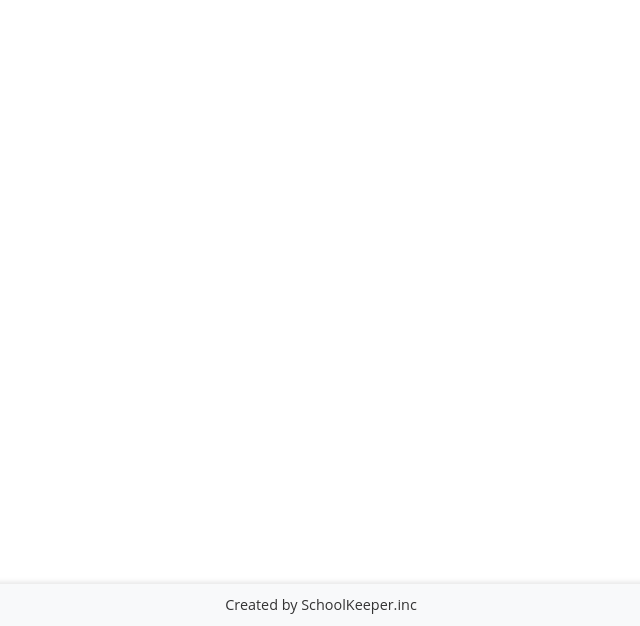
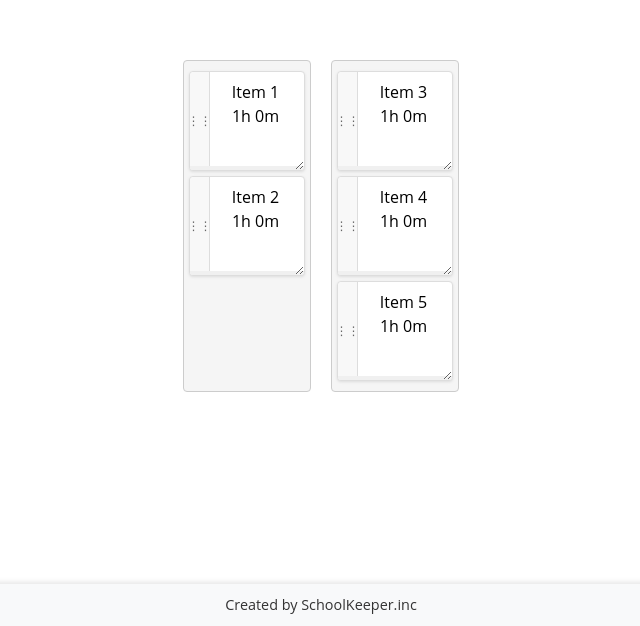
Before and after one commit to KebabMumsare/Schoolkeeper, a Vue app in the folder SchoolKeeper/: page /schedualcreatortest in a window 1280 px wide. Shown: the part 174-800 px from the top of the page, without its empty margins (319-959 px from the left). Built offline with nearby package versions, Linux system fonts and the light colour scheme.

Commit message:
min schema skapare

```diff
--- a/SchoolKeeper/src/router/index.js
+++ b/SchoolKeeper/src/router/index.js
@@ -10,7 +10,7 @@ import AssignmentView from '../views/Assignment.vue'
 import ScheduleCreator from '../views/ScheduleCreator.vue'
 import AdminTools from '../views/AdminTools.vue'
 import AddNewUser from '../views/AddNewUser.vue'
-
+import SchedualCreatorTest from '../views/SchedualCreatorTest.vue'
 const router = createRouter({
  history: createWebHistory(import.meta.env.BASE_URL),
  routes: [
@@ -64,6 +64,11 @@ const router = createRouter({
     name: 'AddNewUser',
     component: AddNewUser
    },
+   {
+    path: '/schedualcreatortest',
+    name: 'SchedualCreatorTest',
+    component: SchedualCreatorTest
+  },
  ]
 })
 
--- a/SchoolKeeper/src/views/Filer.vue
+++ b/SchoolKeeper/src/views/Filer.vue
@@ -175,15 +175,15 @@ export default {
     <div id="create-classroom" v-if="currentUser.access === 'Admin' || currentUser.access === 'Lärare'">
       <h2>Skapa Klassrum</h2>
       <form @submit.prevent="createClassroom">
-        <input v-model="currentClassroom.name" placeholder="Classroom Name" required>
+        <input v-model="currentClassroom.name" placeholder="Klassrum namn" required>
         <select v-model="currentClassroom.class" required>
-          <option value="" disabled>Välj Klass</option>
+          <option value="" disabled>Välj klass</option>
           <option v-for="classOption in availableClasses" :key="classOption" :value="classOption">
             {{ classOption }}
           </option>
         </select>
         <select v-model="currentClassroom.subject" required>
-          <option value="" disabled>Välj Klass</option>
+          <option value="" disabled>Välj ämne</option>
           <option value="Math">Matte</option>
           <option value="Science">Vetenskap</option>
           <option value="History">Historia</option>
--- /dev/null
+++ b/SchoolKeeper/src/views/SchedualCreatorTest.vue
@@ -0,0 +1,218 @@
+<template>
+    <div class="schedule-container">
+        <div class="drop-zone" @drop="onDrop($event, 1)" @dragenter="onDragEnter($event, 1)" @dragover.prevent>
+            <div v-for="item in getList(1)"
+                :key="item.id"
+                class="drop-element"
+                @mousedown="startResize(item)"
+                @mousemove="onResize($event, item)"
+                @mouseup="stopResize()"
+                :style="{ height: item.height }"
+                :ref="'item-' + item.id">
+                <div class="drag-handle"
+                     draggable="true"
+                     @dragstart="startDrag($event, item)">⋮⋮</div>
+                {{ item.title }}
+                <br>
+                {{ item.time }}
+            </div>
+        </div>
+        <div class="drop-zone" @drop="onDrop($event, 2)" @dragenter="onDragEnter($event, 2)" @dragover.prevent>
+            <div v-for="item in getList(2)"
+                :key="item.id"
+                class="drop-element"
+                @mousedown="startResize(item)"
+                @mousemove="onResize($event, item)"
+                @mouseup="stopResize()"
+                :style="{ height: item.height }"
+                :ref="'item-' + item.id">
+                <div class="drag-handle"
+                     draggable="true"
+                     @dragstart="startDrag($event, item)">⋮⋮</div>
+                {{ item.title }}
+                <br>
+                {{ item.time }}
+            </div>
+        </div>
+    </div>
+</template>
+
+<script>
+import { ref } from 'vue';
+export default {
+    name: 'SchedualCreatorTest',
+    setup() {
+        const items = ref([
+            { id: 1, title: 'Item 1', list: 1, time: '1h 0m', height: '100px', position: 0 },
+            { id: 2, title: 'Item 2', list: 1, time: '1h 0m', height: '100px', position: 1 },
+            { id: 3, title: 'Item 3', list: 2, time: '1h 0m', height: '100px', position: 2 },
+            { id: 4, title: 'Item 4', list: 2, time: '1h 0m', height: '100px', position: 3 },
+            { id: 5, title: 'Item 5', list: 2, time: '1h 0m', height: '100px', position: 4 },
+        ]);
+
+        // Base height represents 1 hour
+        const baseHeight = 100; // pixels
+        const isResizing = ref(false);
+        const currentItem = ref(null);
+
+        const getList = (list) => {
+            // Return items in their original order using position property
+            return items.value
+                .filter((item) => item.list === list)
+                .sort((a, b) => a.position - b.position);
+        }
+
+        const startDrag = (event, item) => {
+            event.dataTransfer.dropEffect = 'move';
+            event.dataTransfer.effectAllowed = 'move';
+            event.dataTransfer.setData('itemID', item.id);
+        }
+
+        const onDrop = (event, list) => {
+            const itemID = event.dataTransfer.getData('itemID');
+            const item = items.value.find((item) => item.id == itemID);
+
+            // If dropping in the same list, don't change anything
+            if (item.list === list) return;
+
+            // Get the highest position in the target list
+            const maxPosition = Math.max(
+                -1,
+                ...items.value
+                    .filter(i => i.list === list)
+                    .map(i => i.position)
+            );
+
+            // Set the item's position to be after the last item in the target list
+            item.position = maxPosition + 1;
+            item.list = list;
+        }
+
+        const startResize = (item) => {
+            // Only start resize if clicking near the bottom of the element
+            const mouseY = event.clientY;
+            const rect = event.target.getBoundingClientRect();
+            const bottomThreshold = rect.bottom - 20; // 20px from bottom
+
+            if (mouseY > bottomThreshold) {
+                isResizing.value = true;
+                currentItem.value = item;
+            }
+        }
+
+        const stopResize = () => {
+            if (isResizing.value && currentItem.value) {
+                // Save the final height when stopping resize
+                const element = document.querySelector(`[ref="item-${currentItem.value.id}"]`);
+                if (element) {
+                    currentItem.value.height = `${element.offsetHeight}px`;
+                }
+            }
+            isResizing.value = false;
+            currentItem.value = null;
+        }
+
+        const onResize = (event, item) => {
+            if (!isResizing.value || item !== currentItem.value) return;
+
+            const element = event.target;
+            const height = element.offsetHeight;
+
+            // Convert height to minutes first
+            const totalMinutes = Math.round((height / baseHeight) * 60);
+            // Round to nearest 5 minutes
+            const roundedMinutes = Math.round(totalMinutes / 5) * 5;
+
+            const hours = Math.floor(roundedMinutes / 60);
+            const minutes = roundedMinutes % 60;
+
+            // Update the item's time and height
+            item.time = `${hours}h ${minutes}m`;
+            item.height = `${height}px`;
+        }
+
+        return {
+            getList,
+            startDrag,
+            onDrop,
+            onResize,
+            startResize,
+            stopResize,
+        }
+    }
+}
+</script>
+
+<style scoped>
+.schedule-container {
+    display: flex;
+    gap: 20px;
+    justify-content: center;
+}
+
+.drop-zone {
+    text-align: center;
+    border: 1px solid #ccc;
+    width: 8rem;
+    padding: 5px;
+    min-height: 10px;
+    background-color: #f5f5f5;
+    border-radius: 4px;
+}
+
+.drop-element {
+    position: relative;
+    border: 1px solid #ddd;
+    border-radius: 4px;
+    padding: 8px;
+    padding-left: 25px; /* Make room for drag handle */
+    margin: 5px 0;
+    resize: vertical;
+    overflow: auto;
+    min-height: 80px;
+    background-color: white;
+    box-shadow: 0 1px 3px rgba(0,0,0,0.1);
+}
+
+.drag-handle {
+    position: absolute;
+    top: 0;
+    left: 0;
+    bottom: 0;
+    width: 20px;
+    cursor: move;
+    color: #666;
+    font-size: 12px;
+    user-select: none;
+    display: flex;
+    align-items: center;
+    justify-content: center;
+    background-color: #f8f8f8;
+    border-right: 1px solid #ddd;
+    border-radius: 4px 0 0 4px;
+}
+
+.drag-handle:hover {
+    background-color: #eee;
+}
+
+.drop-element:hover {
+    border-color: #999;
+}
+
+/* Add a visual indicator for the resize area */
+.drop-element::after {
+    content: '';
+    position: absolute;
+    bottom: 0;
+    left: 0;
+    right: 0;
+    height: 4px;
+    background-color: #f0f0f0;
+    cursor: ns-resize;
+}
+
+.drop-element:hover::after {
+    background-color: #ddd;
+}
+</style>
```
